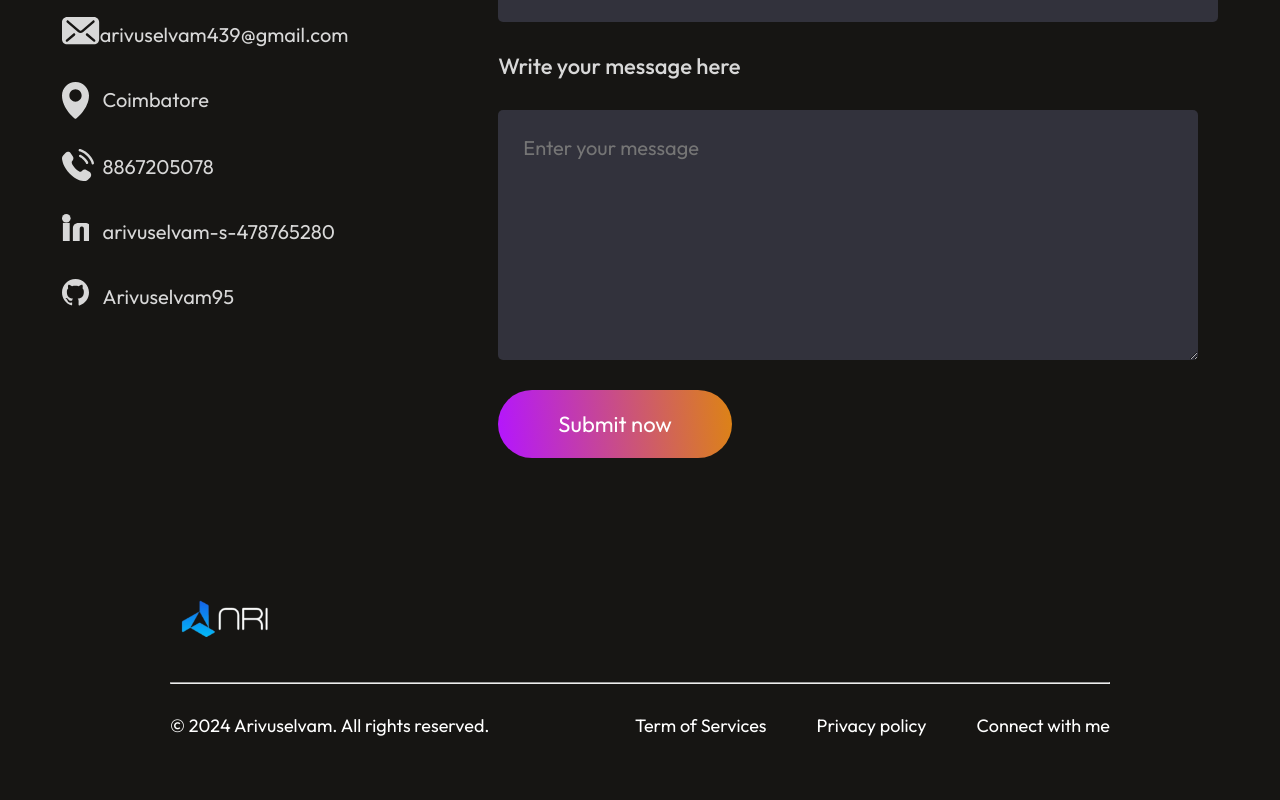
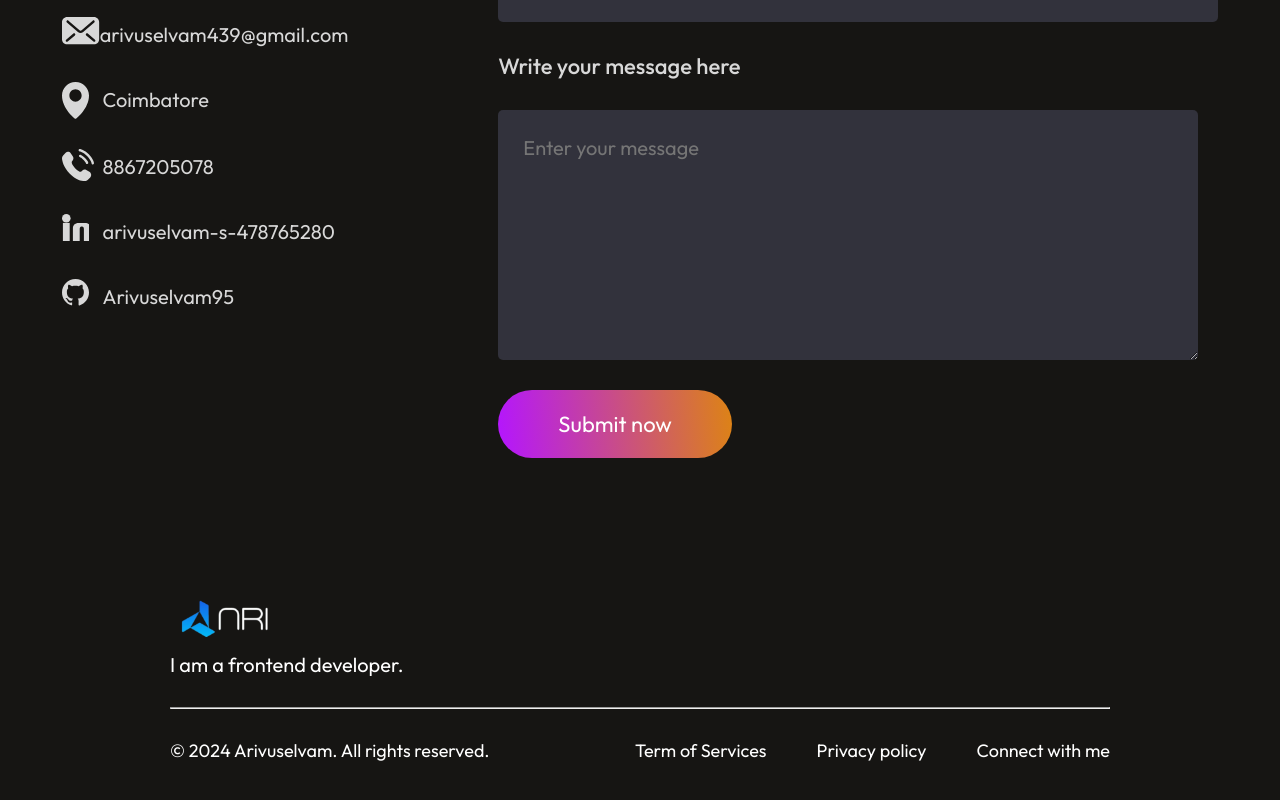
Before and after one commit to Arivuselvam95/Portfolio, a React (Vite) app: page / in a window 1280 px wide. Shown: the part 4302-5102 px from the top of the page. Built offline with nearby package versions, Linux system fonts and the light colour scheme.

Commit message:
updated profile

```diff
--- a/src/components/Footer/Footer.css
+++ b/src/components/Footer/Footer.css
@@ -10,6 +10,10 @@
 .footer-top{
     display: flex;
     justify-content: space-between;
+}
+.footer-top-left p{
+    font-size: 20px;
+    max-width: 400px;
 }
 .footer-bottom{
     display: flex;
--- a/src/components/Footer/Footer.jsx
+++ b/src/components/Footer/Footer.jsx
@@ -10,7 +10,7 @@ const Footer = () => {
       <div className="footer-top">
         <div className="footer-top-left">
             <img className='footer-logo' src={ariLogo} alt="user-icon" />
-
+            <p>I am a frontend developer.</p>
         </div>
 
       </div>
```
